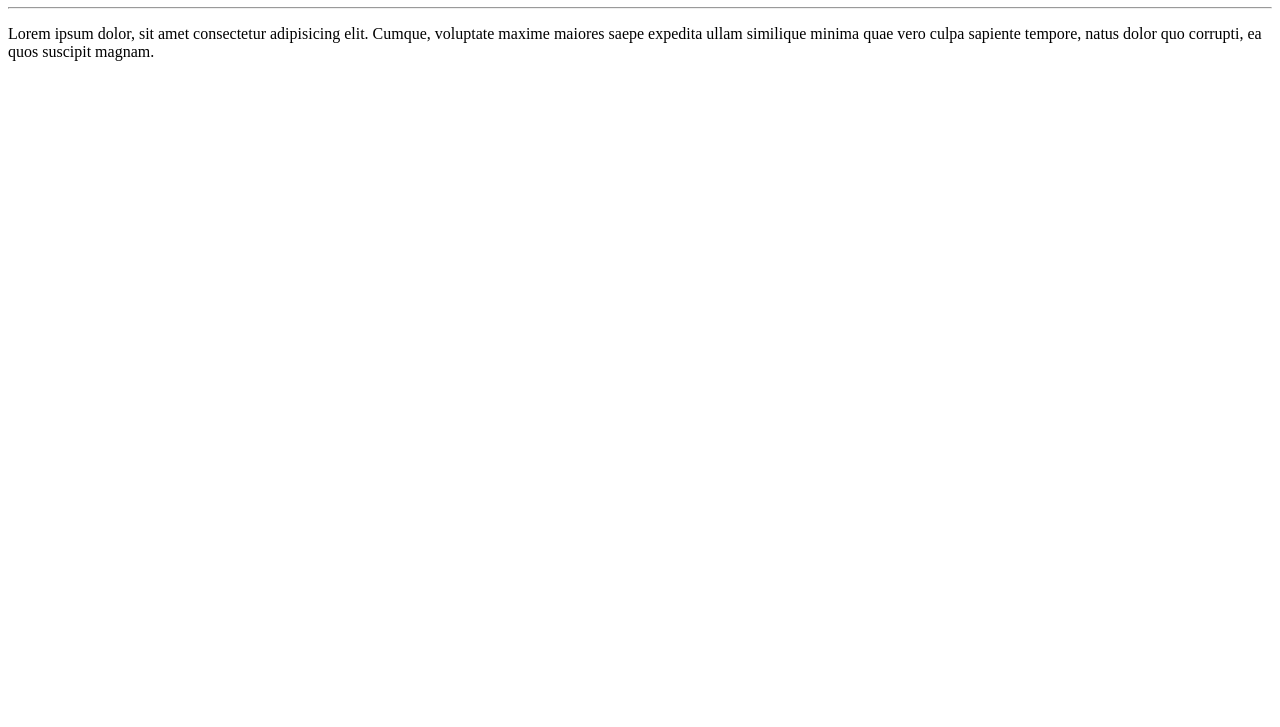
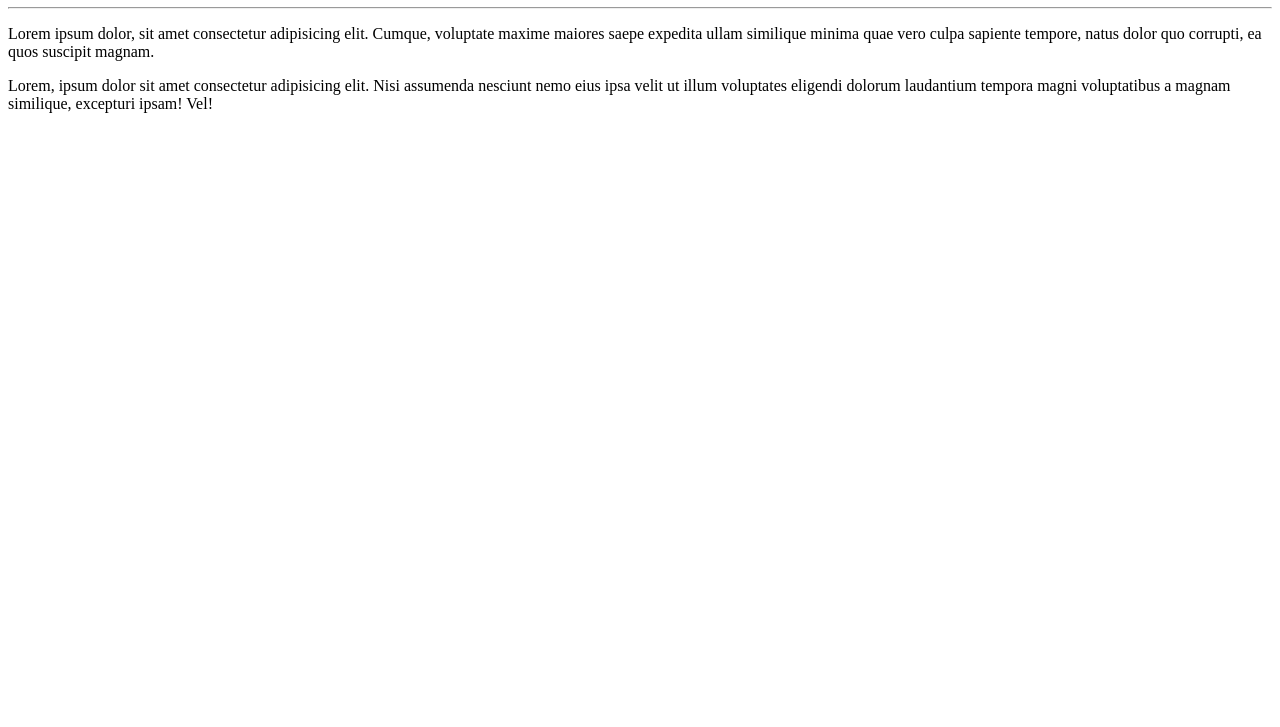
Before and after one commit to rafaelgperes/Ola-Mundo, a plain HTML site: page site-exemplo/index.html in a window 1280 px wide. Shown: the part 73-800 px from the top of the page. Drawn offline with Linux system fonts and the light colour scheme.

Commit message:
adicionei um paragrafo

```diff
--- a/site-exemplo/index.html
+++ b/site-exemplo/index.html
@@ -9,5 +9,6 @@
     <h1>Olá, Mundo!</h1>
     <hr>
     <p>Lorem ipsum dolor, sit amet consectetur adipisicing elit. Cumque, voluptate maxime maiores saepe expedita ullam similique minima quae vero culpa sapiente tempore, natus dolor quo corrupti, ea quos suscipit magnam.</p>
+    <p>Lorem, ipsum dolor sit amet consectetur adipisicing elit. Nisi assumenda nesciunt nemo eius ipsa velit ut illum voluptates eligendi dolorum laudantium tempora magni voluptatibus a magnam similique, excepturi ipsam! Vel!</p>
 </body>
 </html>
```
